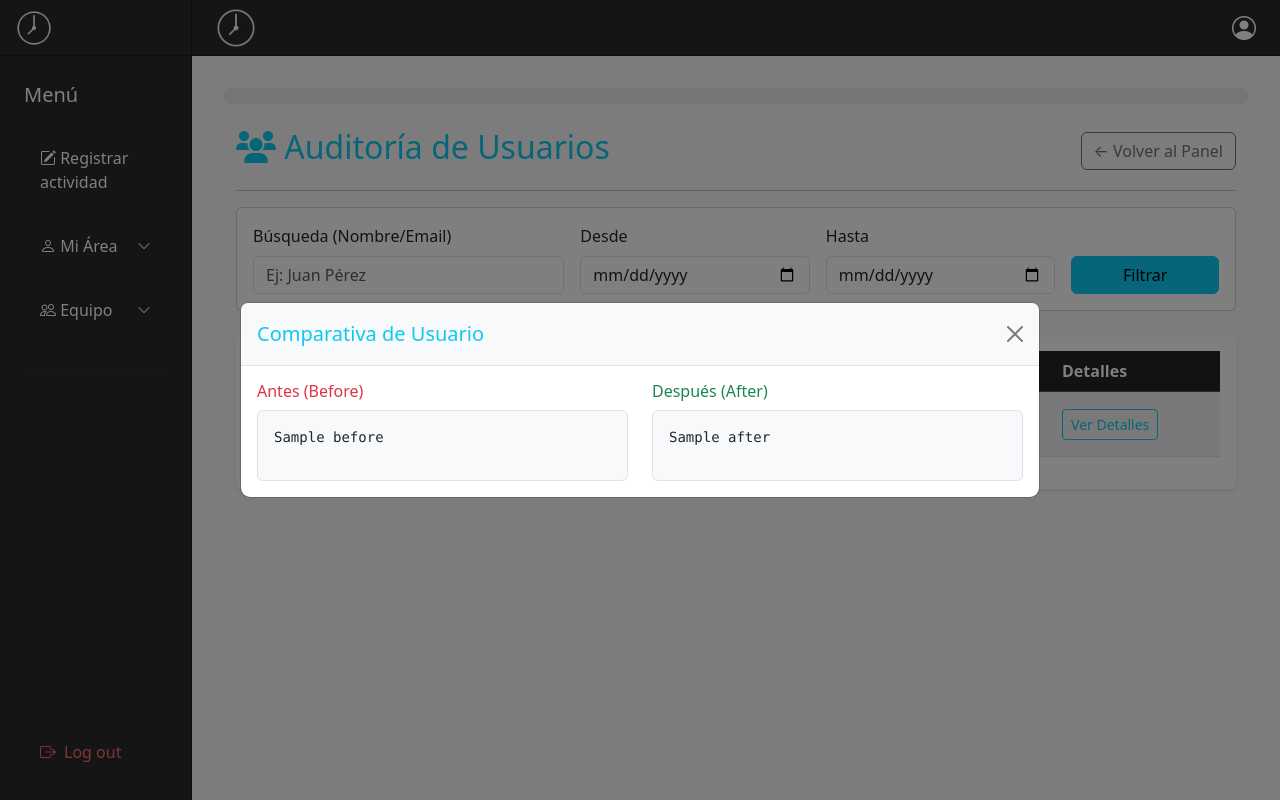
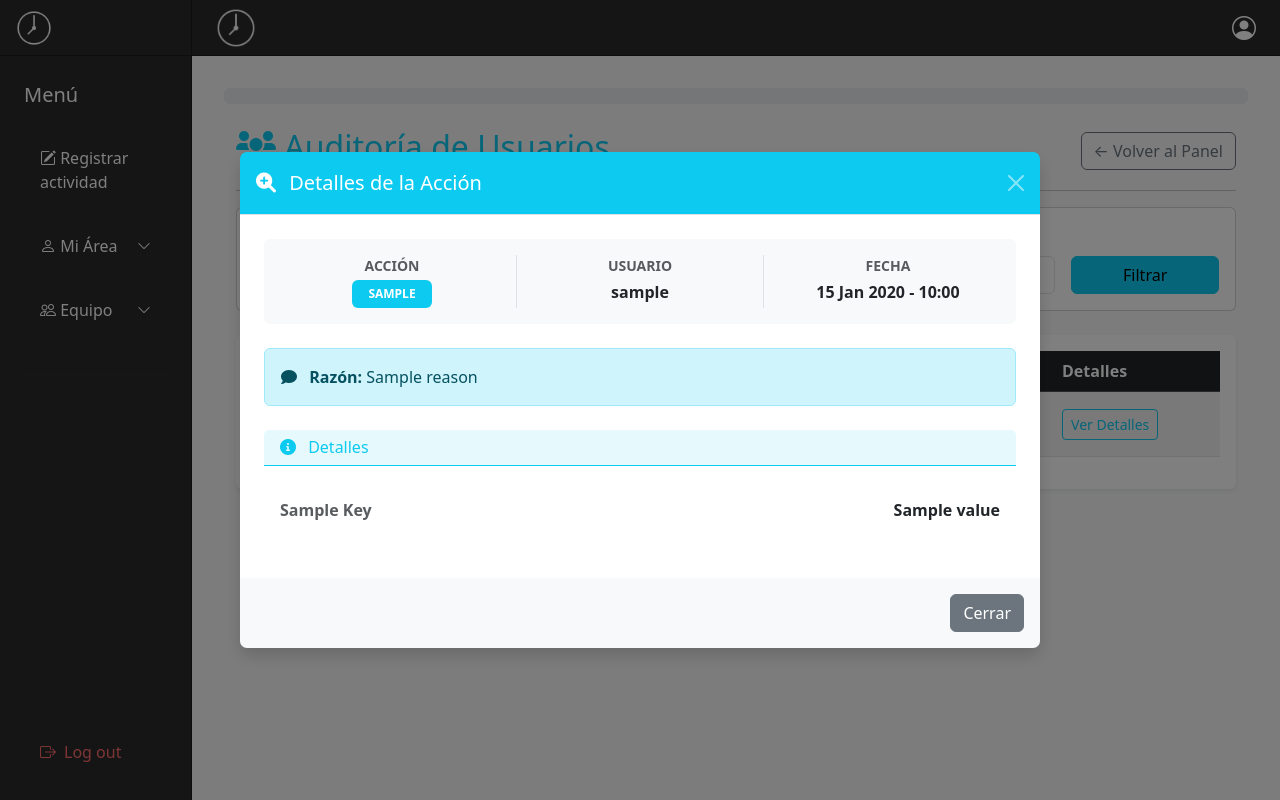
Before and after one commit to mArteagaRamos/ControlHorario, a Django app: template templates/audit/audit_usuarios.html in a window 1280 px wide, after a click on "Ver Detalles". Run offline with Django 4.2, Linux system fonts and the light colour scheme; the template is opened without the code that fills it: most values are stand-ins (such as "Sample title", 1, 10 or a date in 2020); data that the repository does not hold is empty; some libraries are stand-ins or nearby versions.

Commit message:
Actualizo modal Auditoría Usuarios

```diff
--- a/templates/audit/audit_usuarios.html
+++ b/templates/audit/audit_usuarios.html
@@ -101,26 +101,82 @@
 {% for log in logs %}
 <div class="modal fade" id="modalDetalle{{ log.id }}" tabindex="-1" aria-hidden="true">
   <div class="modal-dialog modal-lg modal-dialog-centered">
-    <div class="modal-content">
-      <div class="modal-header bg-light">
-        <h5 class="modal-title text-info">Comparativa de Usuario</h5>
-        <button type="button" class="btn-close" data-bs-dismiss="modal" aria-label="Close"></button>
+    <div class="modal-content border-0 shadow">
+      <div class="modal-header bg-info text-white">
+        <h5 class="modal-title"><i class="fas fa-search-plus me-2"></i> Detalles de la Acción</h5>
+        <button type="button" class="btn-close btn-close-white" data-bs-dismiss="modal" aria-label="Close"></button>
       </div>
-      <div class="modal-body">
-        <div class="row">
-            <div class="col-md-6">
-                <h6 class="text-danger">Antes (Before)</h6>
-                <div class="bg-light p-3 border rounded" style="max-height: 300px; overflow-y: auto;">
-                    <pre><code>{{ log.before|pprint|default:"N/A" }}</code></pre>
-                </div>
-            </div>
-            <div class="col-md-6">
-                <h6 class="text-success">Después (After)</h6>
-                <div class="bg-light p-3 border rounded" style="max-height: 300px; overflow-y: auto;">
-                    <pre><code>{{ log.after|pprint|default:"N/A" }}</code></pre>
+      <div class="modal-body p-4">
+
+        <div class="card bg-light border-0 mb-4">
+            <div class="card-body">
+                <div class="row text-center">
+                    <div class="col-4">
+                        <small class="text-muted d-block text-uppercase fw-bold mb-1">Acción</small>
+                        <span class="badge bg-info px-3 py-2">{{ log.get_action_type_display|upper }}</span>
+                    </div>
+                    <div class="col-4 border-start border-end">
+                        <small class="text-muted d-block text-uppercase fw-bold mb-1">Usuario</small>
+                        <span class="fw-bold">{{ log.user.username|default:"Sistema" }}</span>
+                    </div>
+                    <div class="col-4">
+                        <small class="text-muted d-block text-uppercase fw-bold mb-1">Fecha</small>
+                        <span class="fw-bold">{{ log.timestamp|date:"d M Y - H:i" }}</span>
+                    </div>
                 </div>
             </div>
         </div>
+
+        <!-- RAZÓN DEL CAMBIO -->
+        {% if log.reason %}
+        <div class="alert alert-info mb-4" role="alert">
+            <strong><i class="fas fa-comment me-2"></i> Razón:</strong> {{ log.reason }}
+        </div>
+        {% endif %}
+
+        <!-- DETALLES DE LA ACCIÓN -->
+        <div class="card border-0">
+            <div class="card-header bg-info bg-opacity-10 border-bottom border-info">
+                <h6 class="mb-0 text-info"><i class="fas fa-info-circle me-2"></i> Detalles</h6>
+            </div>
+            <div class="card-body">
+                {% if log.after %}
+                    <ul class="list-group list-group-flush">
+                        {% for key, value in log.after.items %}
+                            <li class="list-group-item bg-transparent px-0 py-3 d-flex justify-content-between align-items-start">
+                                <span class="text-muted text-capitalize fw-bold">{{ key|title }}</span>
+                                <span class="text-end text-break ms-3" style="max-width: 60%;">
+                                    {% if value is iterable and value is not string %}
+                                        <!-- Si es lista/array -->
+                                        <div class="badge bg-secondary me-2">{{ value|length }} item(s)</div>
+                                        {% if value|length <= 5 %}
+                                            <small class="text-muted d-block mt-1">
+                                                {% for item in value %}
+                                                    <code>{{ item }}</code>{% if not forloop.last %}<br>{% endif %}
+                                                {% endfor %}
+                                            </small>
+                                        {% else %}
+                                            <small class="text-muted d-block mt-1">[{{ value|truncatechars:50 }}...]</small>
+                                        {% endif %}
+                                    {% else %}
+                                        <!-- Si es valor simple -->
+                                        <strong>{{ value|default:"-" }}</strong>
+                                    {% endif %}
+                                </span>
+                            </li>
+                        {% endfor %}
+                    </ul>
+                {% else %}
+                    <div class="alert alert-secondary text-center" role="alert">
+                        Sin detalles adicionales.
+                    </div>
+                {% endif %}
+            </div>
+        </div>
+
+      </div>
+      <div class="modal-footer bg-light">
+        <button type="button" class="btn btn-secondary" data-bs-dismiss="modal">Cerrar</button>
       </div>
     </div>
   </div>
```
